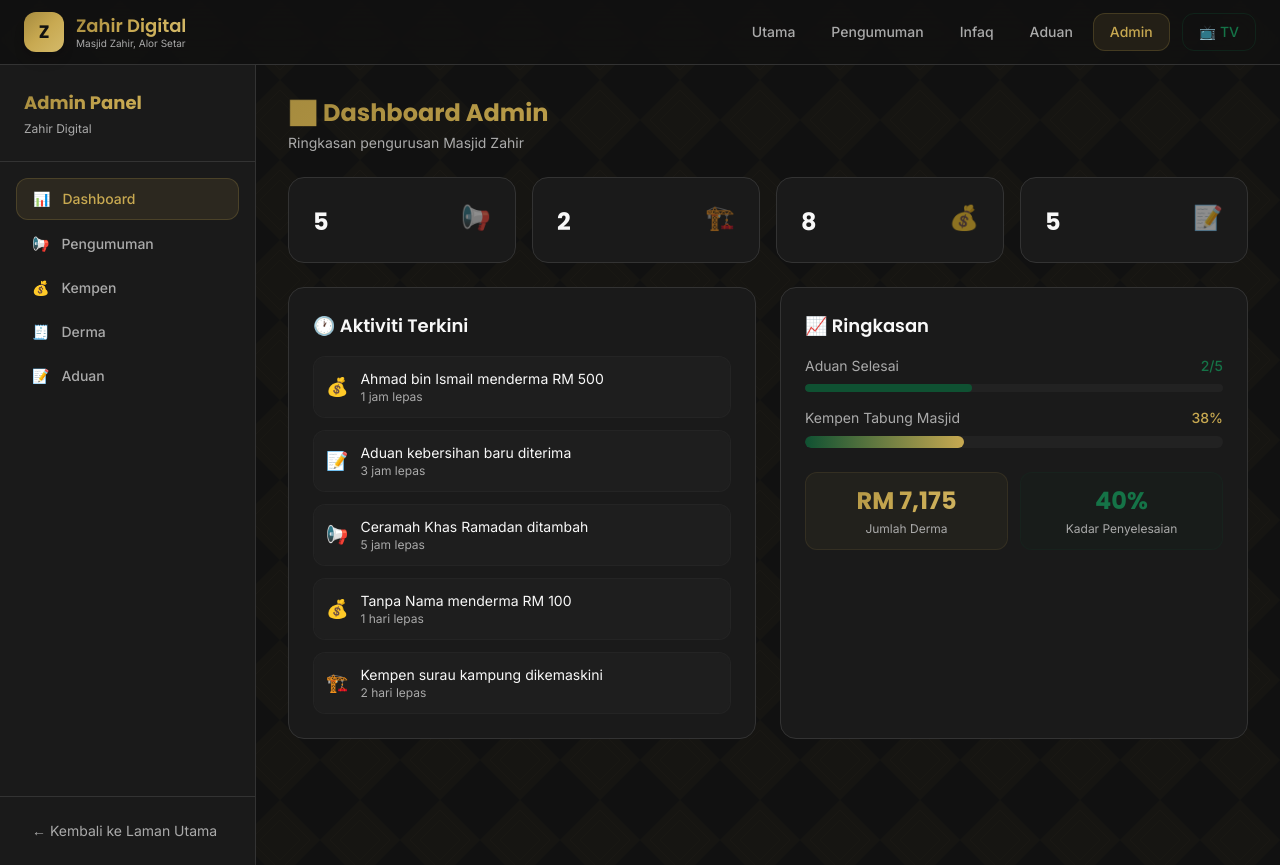
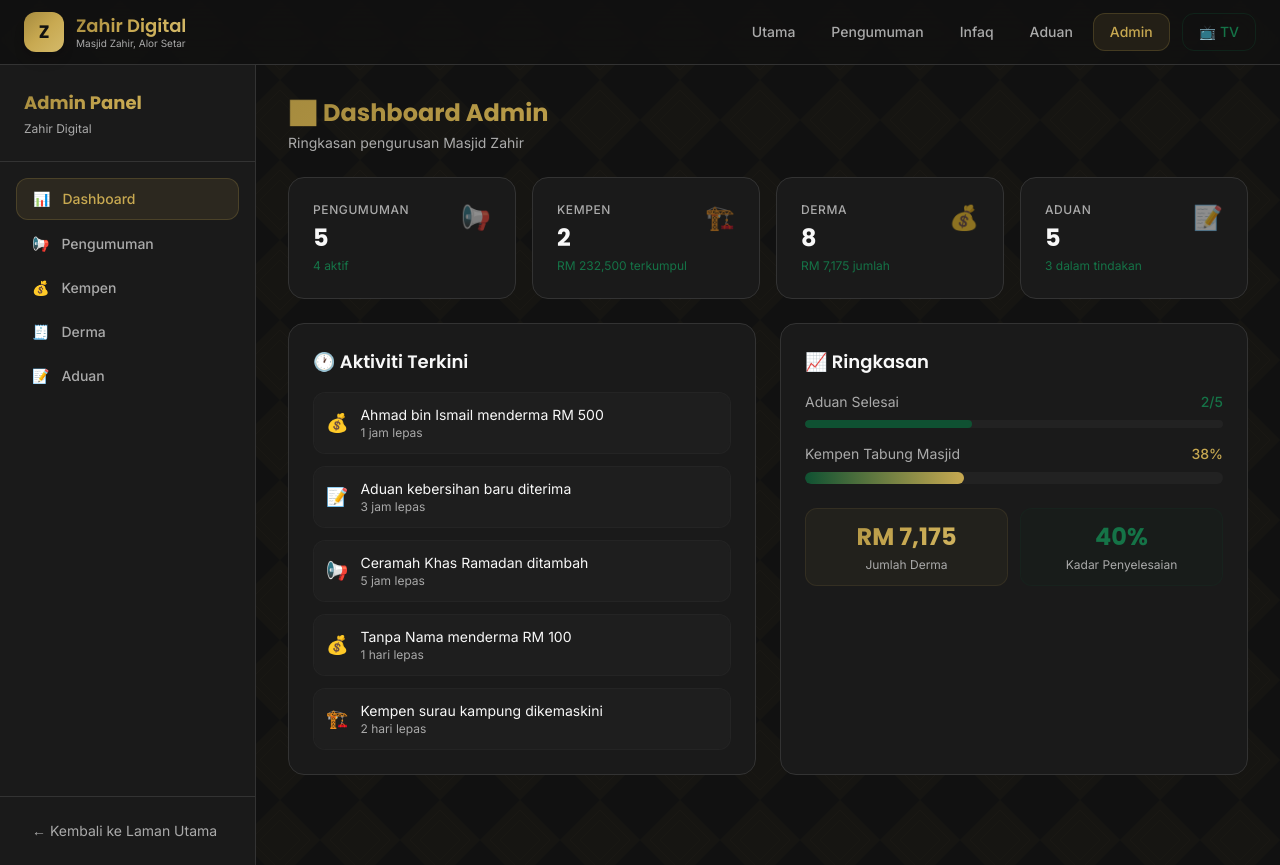
Before and after one commit to Ajwdxr/masjid, a Next.js app: page /admin in a window 1280 px wide. Built offline with nearby package versions, Linux system fonts and the light colour scheme.

Commit message:
first commit v2

```diff
--- a/src/components/ui/Card.tsx
+++ b/src/components/ui/Card.tsx
@@ -6,11 +6,13 @@ interface CardProps {
   className?: string;
   children: React.ReactNode;
   hover?: boolean;
+  style?: React.CSSProperties;
 }
 
-export function Card({ className, children, hover = true }: CardProps) {
+export function Card({ className, children, hover = true, style }: CardProps) {
   return (
     <div
+      style={style}
       className={cn(
         "bg-dark-card border border-dark-border rounded-[var(--radius-card)] p-6 transition-all duration-300",
         hover && "hover:border-gold/20 hover:shadow-[0_0_20px_rgba(200,169,81,0.05)]",
--- a/src/components/ui/StatsCard.tsx
+++ b/src/components/ui/StatsCard.tsx
@@ -3,18 +3,18 @@
 import { Card } from "./Card";
 
 interface StatsCardProps {
-  label: string;
+  title: string;
   value: string | number;
   icon: string;
-  change?: string;
+  subtitle?: string;
   variant?: "gold" | "emerald" | "default";
 }
 
 export function StatsCard({
-  label,
+  title,
   value,
   icon,
-  change,
+  subtitle,
   variant = "default",
 }: StatsCardProps) {
   const accentColor =
@@ -29,13 +29,13 @@ export function StatsCard({
       <div className="flex items-start justify-between">
         <div>
           <p className="text-xs text-light-muted font-medium uppercase tracking-wider">
-            {label}
+            {title}
           </p>
           <p className={`text-2xl font-bold font-[family-name:var(--font-poppins)] mt-1 ${accentColor}`}>
             {value}
           </p>
-          {change && (
-            <p className="text-xs text-emerald-light mt-1">{change}</p>
+          {subtitle && (
+            <p className="text-xs text-emerald-light mt-1">{subtitle}</p>
           )}
         </div>
         <span className="text-2xl opacity-50">{icon}</span>
```
